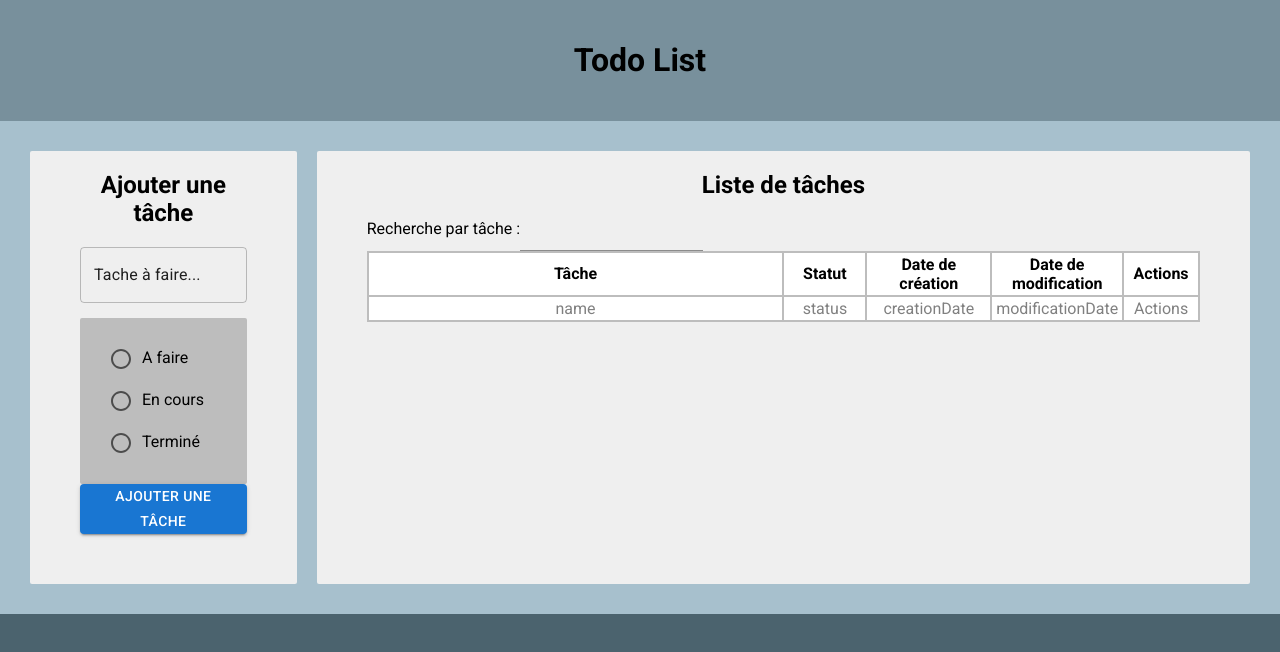
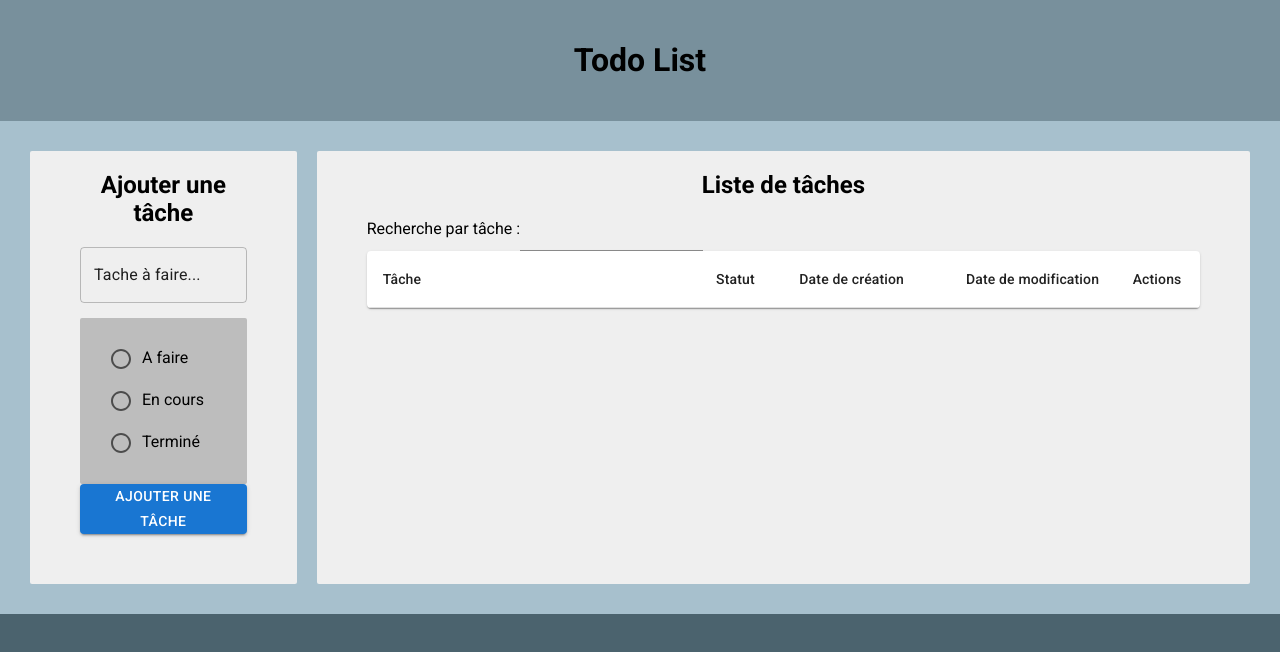
Before and after one commit to AdamNumerisk/todo-List, a React (Create React App) app: page / in a window 1280 px wide. Shown: the top 652 px of the page. Built offline with nearby package versions, Linux system fonts and the light colour scheme.

Commit message:
mui added to table

```diff
--- a/src/components/TaskTable.jsx
+++ b/src/components/TaskTable.jsx
@@ -23,6 +23,8 @@ import TableContainer from "@mui/material/TableContainer";
 import TableHead from "@mui/material/TableHead";
 import TableRow from "@mui/material/TableRow";
 import Paper from "@mui/material/Paper";
+import Icon from "@mui/material/Icon";
+import { Grid } from "@mui/material";
 
 function TaskTable({ data, updateData }) {
   const [globalFilter, setGlobalFilter] = useState("");
@@ -175,12 +177,13 @@ function TaskTable({ data, updateData }) {
           variant="standard"
         ></TextField>
       </label>
-      <table>
-        <thead>
+      <TableContainer component={Paper}>
+        <Table aria-label="simple table">
+          <TableHead>
             {table.getHeaderGroups().map((headerGroup) => (
-            <tr key={headerGroup.id}>
+              <TableRow key={headerGroup.id}>
                 {headerGroup.headers.map((header) => (
-                <th key={header.id}>
+                  <TableCell key={header.id}>
                     {header.isPlaceholder ? null : (
                       <div
                         {...{
@@ -190,50 +193,40 @@ function TaskTable({ data, updateData }) {
                           onClick: header.column.getToggleSortingHandler(),
                         }}
                       >
-                      {" "}
+                        <Grid container direction="row" alignItems="center">
+                          <Grid item>
                             {flexRender(
                               header.column.columnDef.header,
                               header.getContext()
                             )}
+                          </Grid>
+                          <Grid item>
                             {{
-                        asc: " 🔼",
-                        desc: " 🔽",
+                              asc: <Icon>arrow_drop_up</Icon>,
+                              desc: <Icon>arrow_drop_down</Icon>,
                             }[header.column.getIsSorted()] ?? null}
+                          </Grid>
+                        </Grid>
                       </div>
                     )}
-                </th>
+                  </TableCell>
                 ))}
-            </tr>
+              </TableRow>
             ))}
-        </thead>
-        <tbody>
+          </TableHead>
+          <TableBody>
             {table.getRowModel().rows.map((row) => (
-            <tr key={row.id}>
+              <TableRow key={row.id}>
                 {row.getVisibleCells().map((cell) => (
-                <td key={cell.id}>
+                  <TableCell key={cell.id}>
                     {flexRender(cell.column.columnDef.cell, cell.getContext())}
-                </td>
+                  </TableCell>
                 ))}
-            </tr>
+              </TableRow>
             ))}
-        </tbody>
-        <tfoot>
-          {table.getFooterGroups().map((footerGroup) => (
-            <tr key={footerGroup.id}>
-              {footerGroup.headers.map((header) => (
-                <th key={header.id}>
-                  {header.isPlaceholder
-                    ? null
-                    : flexRender(
-                        header.column.columnDef.footer,
-                        header.getContext()
-                      )}
-                </th>
-              ))}
-            </tr>
-          ))}
-        </tfoot>
-      </table>
+          </TableBody>
+        </Table>
+      </TableContainer>
       <div className="h-4" />
     </div>
   );
--- a/src/styles/Table.css
+++ b/src/styles/Table.css
@@ -1,19 +1,11 @@
-table {
-  border: 1px solid #bdbdbd;
-  border-collapse: collapse;
-  background-color: white;
-  overflow: hidden;
+td {
+  word-break: break-all;
 }
 
-tbody {
-  border: 1px solid #bdbdbd;
-}
-
-td,
-th {
-  border: 2px solid #bdbdbd;
-  padding: 2px 4px;
-  word-break: break-all;
+thead {
+  display: "flex";
+  align-items: "center";
+  flex-wrap: "wrap";
 }
 
 th {
@@ -21,7 +13,7 @@ th {
 }
 
 th:nth-child(1) {
-  width: 50%;
+  width: 40%;
 }
 
 th:nth-child(2) {
@@ -29,26 +21,13 @@ th:nth-child(2) {
 }
 
 th:nth-child(3) {
-  width: 15%;
+  width: 20%;
 }
 
 th:nth-child(4) {
-  width: 15%;
+  width: 20%;
 }
 
 th:nth-child(5) {
   width: 100px;
 }
-
-tfoot {
-  color: gray;
-}
-
-tfoot th {
-  font-weight: normal;
-}
-
-.research-bar {
-  margin-left: 5px;
-  margin-bottom: 5px;
-}
```
Lines whose indentation alone changed are shown as unchanged.
